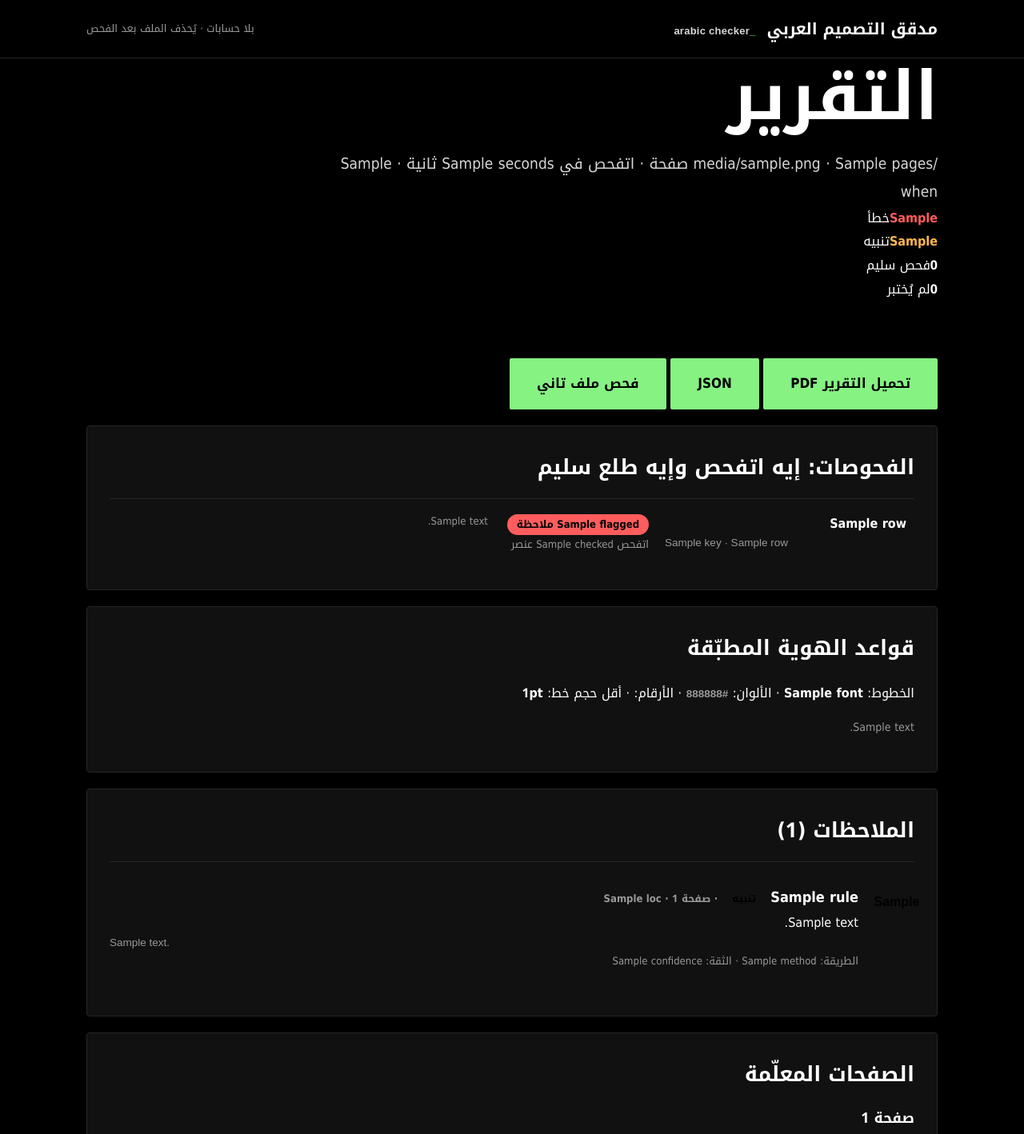
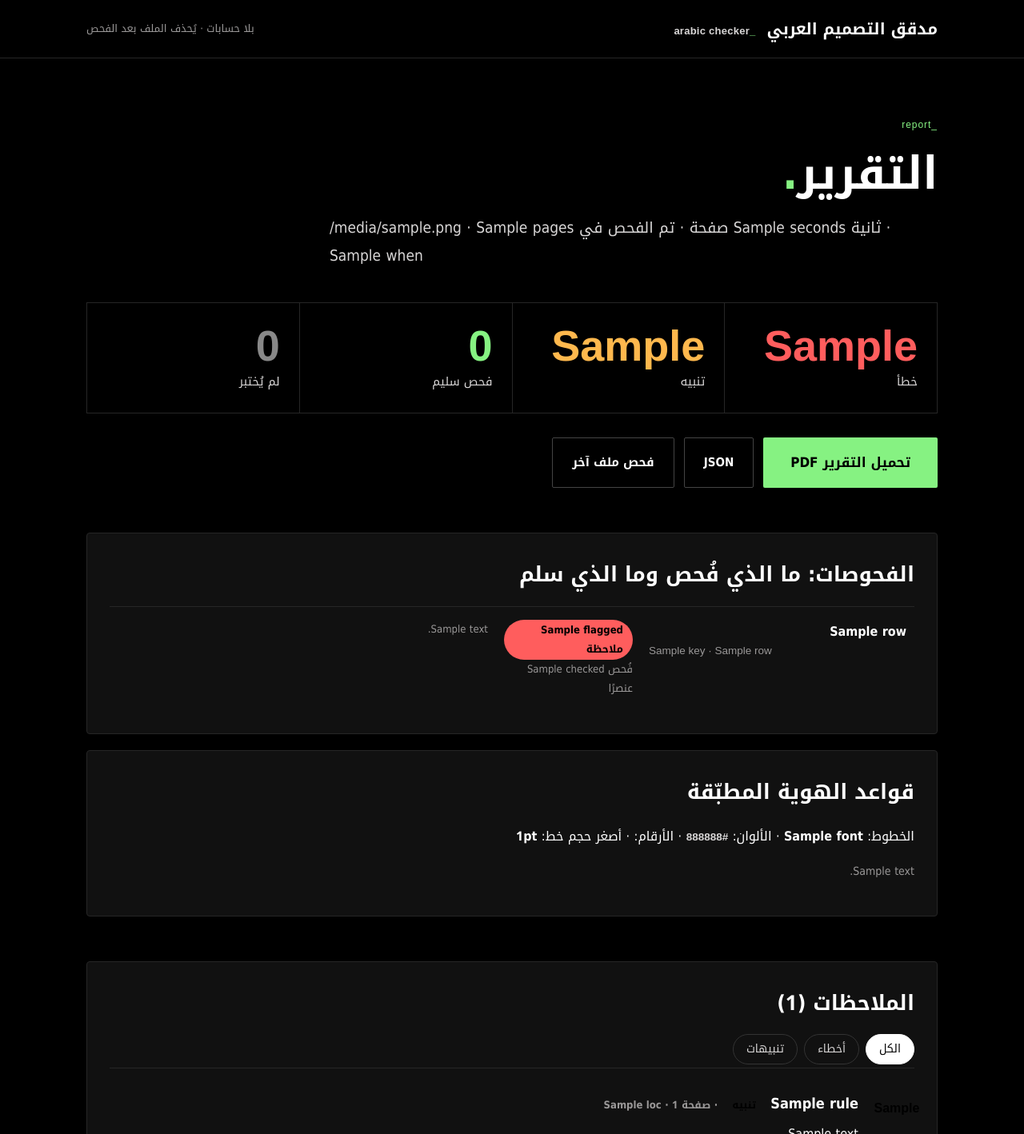
Before and after one commit to amirgfx11-dev/arabic-design-checker, a Flask app: template templates/report.html in a window 1280 px wide. Shown: the top 1418 px of the page at 80% size. Run offline with Flask 3, Linux system fonts and the light colour scheme; the template is opened without the code that fills it: most values are stand-ins (such as "Sample title", 1, 10 or a date in 2020); some web fonts are replaced.

Commit message:
Update report.html

```diff
--- a/templates/report.html
+++ b/templates/report.html
@@ -1,58 +1,81 @@
 {% extends "base.html" %}
 {% block title %}تقرير: {{ r.meta.filename }}{% endblock %}
 {% block body %}
-<h1>التقرير</h1>
-<p class="lead">{{ r.meta.filename }} · {{ r.meta.pages }} صفحة · اتفحص في {{ r.meta.seconds }} ثانية · {{ r.meta.when }}</p>
-<div class="sum">
-<div class="pill"><b style="color:var(--err)">{{ ne }}</b>خطأ</div>
-<div class="pill"><b style="color:var(--warn)">{{ nw }}</b>تنبيه</div>
-<div class="pill"><b>{{ r.rows|selectattr('status','equalto','clean')|list|length }}</b>فحص سليم</div>
-<div class="pill"><b>{{ r.rows|selectattr('status','equalto','not_run')|list|length }}</b>لم يُختبر</div>
+{% set tn = r.meta.get('tone') %}
+<section class="hero" style="padding-bottom:10px">
+<div class="eyebrow">report_</div>
+<h1 style="font-size:clamp(34px,5vw,56px)">التقرير<em>.</em></h1>
+<p class="lead" dir="auto">{{ r.meta.filename }} · {{ r.meta.pages }} صفحة · تم الفحص في {{ r.meta.seconds }} ثانية · {{ r.meta.when }}</p>
+</section>
+<div class="stats">
+<div><b style="color:var(--err)">{{ ne }}</b><span>خطأ</span></div>
+<div><b style="color:var(--warn)">{{ nw }}</b><span>تنبيه</span></div>
+<div><b style="color:var(--green)">{{ r.rows|selectattr('status','equalto','clean')|list|length }}</b><span>فحص سليم</span></div>
+<div><b style="color:#888">{{ r.rows|selectattr('status','equalto','not_run')|list|length }}</b><span>لم يُختبر</span></div>
 </div>
-<p><a class="btn" href="{{ url_for('pdf', jid=r.meta.id) }}">تحميل التقرير PDF</a>
-<a class="btn sec" href="{{ url_for('fjson', jid=r.meta.id) }}">JSON</a>
-<a class="btn sec" href="/">فحص ملف تاني</a></p>
+<div class="actions">
+<a class="btn" href="{{ url_for('pdf', jid=r.meta.id) }}">تحميل التقرير PDF</a>
+<a class="btn ghost" href="{{ url_for('fjson', jid=r.meta.id) }}">JSON</a>
+<a class="btn ghost" href="/">فحص ملف آخر</a>
+</div>
 
-<div class="card"><h2>الفحوصات: إيه اتفحص وإيه طلع سليم</h2>
+{% if tn and tn.dominant != 'unclear' %}
+<div class="card sec"><h2><span class="num2">09</span>نبرة الكتابة</h2>
+<div class="tone"><div><big>{{ {'formal':'رسمية','friendly':'ودّية','mixed':'غير موحدة'}[tn.dominant] }}</big><span class="meta">النبرة السائدة في النص</span></div>
+<div>{% set tot = tn.formal + tn.friendly %}
+<div class="bar"><i class="f" style="width:{{ (100*tn.formal/tot)|round }}%"></i><i class="c" style="width:{{ 100-(100*tn.formal/tot)|round }}%"></i></div>
+<div class="legend"><span><s style="background:var(--grey)"></s>عبارات رسمية: {{ tn.formal }}</span><span><s style="background:var(--green)"></s>عبارات ودّية: {{ tn.friendly }}</span></div>
+<p class="note" style="margin:10px 0 0">يعتمد التحديد على قوائم كلمات (كود ثابت وليس نموذجًا لغويًا)، وهو يرصد الكلمات المدرجة فقط.</p></div></div></div>
+{% elif tn %}<p class="note" style="margin-top:20px">نبرة الكتابة: لم تُرصد في النص عبارات كافية لتحديد نبرة سائدة.</p>{% endif %}
+
+<div class="card sec"><h2>الفحوصات: ما الذي فُحص وما الذي سلم</h2>
 <table>
 {% for row in r.rows %}
-<tr><td style="width:32%"><b>{{ row.name_ar }}</b><div class="en">{{ row.key }} · {{ row.name_en }}</div></td>
-<td style="width:20%"><span class="badge b-{{ row.status }}">{% if row.status=='clean' %}سليم{% elif row.status=='flagged' %}{{ row.flagged }} ملاحظة{% else %}لم يُختبر{% endif %}</span>
-{% if row.checked %}<div class="meta">اتفحص {{ row.checked }} عنصر</div>{% endif %}</td>
-<td class="meta">{{ row.note }}</td></tr>
+<tr><td style="width:34%"><b>{{ row.name_ar }}</b><div class="en">{{ row.key }} · {{ row.name_en }}</div></td>
+<td style="width:18%"><span class="badge b-{{ row.status }}">{% if row.status=='clean' %}سليم{% elif row.status=='flagged' %}{{ row.flagged }} ملاحظة{% else %}لم يُختبر{% endif %}</span>
+{% if row.checked %}<div class="meta">فُحص {{ row.checked }} عنصرًا</div>{% endif %}</td>
+<td class="meta">{{ row.note_ar or row.note }}</td></tr>
 {% endfor %}
 </table>
 </div>
 
 {% if r.meta.brand %}
 <div class="card"><h2>قواعد الهوية المطبّقة</h2>
-<p>الخطوط: <b>{{ r.meta.brand.fonts|join('، ') or '—' }}</b> · الألوان: <b class="en" style="display:inline">{{ r.meta.brand.colors|join(' ') or '—' }}</b> · الأرقام: <b>{{ {'indic':'هندية','west':'غربية','any':'أي نظام'}[r.meta.brand.numerals] }}</b>{% if r.meta.brand.min_size %} · أقل حجم خط: <b>{{ r.meta.brand.min_size }}pt</b>{% endif %}</p>
+<p>الخطوط: <b>{{ r.meta.brand.fonts|join('، ') or '—' }}</b> · الألوان: <b class="en" style="display:inline;color:var(--grey)">{{ r.meta.brand.colors|join(' ') or '—' }}</b> · الأرقام: <b>{{ {'indic':'هندية','west':'غربية','any':'أي نظام'}[r.meta.brand.numerals] }}</b>{% if r.meta.brand.min_size %} · أصغر حجم خط: <b>{{ r.meta.brand.min_size }}pt</b>{% endif %}</p>
 {% if r.meta.brand.source_note %}<p class="note">{{ r.meta.brand.source_note }}</p>{% endif %}</div>
 {% endif %}
 
-<div class="card"><h2>الملاحظات ({{ r['items']|length }})</h2>
-{% if not r['items'] %}<p><span class="badge b-clean">سليم</span> مفيش ملاحظات في الفحوصات اللي اتشغّلت. ده معناه إن التصميم نضيف على القواعد دي بس، مش إنه خالي من أي غلط (شوف الفحوصات اللي «لم يُختبر» فوق).</p>{% endif %}
+<div class="card sec"><h2>الملاحظات ({{ r['items']|length }})</h2>
+{% if r['items'] %}<div class="filters" id="flt"><button class="on" data-f="all">الكل</button><button data-f="error">أخطاء</button><button data-f="warn">تنبيهات</button></div>{% endif %}
+{% if not r['items'] %}<p><span class="badge b-clean">سليم</span> لا توجد ملاحظات في الفحوصات التي أُجريت. هذا يعني أن التصميم سليم وفق هذه القواعد فقط، ولا يعني خلوه من أي خطأ (راجع الفحوصات التي «لم تُختبر» أعلاه).</p>{% endif %}
 {% for it in r['items'] %}
-<div class="finding" id="f{{ it.n }}">
+<div class="finding" id="f{{ it.n }}" data-sev="{{ it.severity }}">
 <div><div class="num n-{{ it.severity }}">{{ it.n }}</div></div>
 <div>
 <h3>{{ rules[it.check][1] }} <span class="badge b-{{ it.severity }}">{{ 'خطأ' if it.severity=='error' else 'تنبيه' }}</span>
 {% if it.page %}<span class="meta"> · صفحة {{ it.page }}</span>{% endif %}{% if it.loc %}<span class="meta"> · {{ it.loc }}</span>{% endif %}</h3>
-<div>{{ it.message_ar }}</div>
+<div style="margin-top:6px">{{ it.message_ar }}</div>
 <div class="en">{{ it.message_en }}</div>
-<div class="meta">الطريقة: {{ it.method }} · الثقة: {{ {'high':'عالية','medium':'متوسطة','low':'منخفضة، راجعها بعينك'}.get(it.confidence, it.confidence) }}</div>
-{% if r.meta.kind == "pptx" and it.crop and not r.meta.pptx_real %}<div class="note">مخطط تقريبي للشريحة: مربعات النصوص بس، مش صورة حقيقية للشريحة (الريندر الحقيقي مش متاح للملف ده). ارفع PDF لو عايز صورة حقيقية.</div>{% endif %}{% if it.crop %}<img class="crop" loading="lazy" src="{{ url_for('img', jid=r.meta.id, name=it.crop) }}" alt="">{% endif %}
+{% if it.fix_ar %}<div class="fix"><b>التصحيح المقترح</b>{{ it.fix_ar }}{% if it.fix_en %}<div class="en">{{ it.fix_en }}</div>{% endif %}</div>{% endif %}
+<div class="tags"><span class="tag2 {{ 'code' if it.method.startswith('code') else '' }}">الطريقة: {{ it.method|method_ar }}</span><span class="tag2">الثقة: {{ {'high':'عالية','medium':'متوسطة','low':'منخفضة، راجعها بعينك'}.get(it.confidence, it.confidence) }}</span></div>
+<div class="en" style="margin-top:6px;font-size:12px">{{ it.method }}</div>
+{% if r.meta.kind == "pptx" and it.crop and not r.meta.pptx_real %}<div class="note">مخطط تقريبي للشريحة يعرض صناديق النصوص فقط، وليس صورة حقيقية لها (تعذّر الرسم الحقيقي لهذا الملف). ارفع PDF للحصول على صورة حقيقية.</div>{% endif %}{% if it.crop %}<img class="crop" loading="lazy" src="{{ url_for('img', jid=r.meta.id, name=it.crop) }}" alt="">{% endif %}
 </div></div>
 {% endfor %}
 </div>
 
 {% if pages %}
-<div class="card"><h2>الصفحات المعلّمة</h2>
+<div class="card sec"><h2>الصفحات المعلَّمة</h2>
 {% for pg, fn in pages|dictsort %}
-<h3 style="margin:14px 0 6px">صفحة {{ pg }}</h3>
+<h3 style="margin:22px 0 8px">صفحة {{ pg }}</h3>
 <img class="pageimg" loading="lazy" src="{{ url_for('img', jid=r.meta.id, name=fn) }}" alt="صفحة {{ pg }} بعلامات الأخطاء">
 {% endfor %}
 </div>
 {% endif %}
-<p class="note">كل نتيجة معلّمة بطريقة الفحص ودرجة الثقة. اللي «ثقة متوسطة» راجعه بعينك. الفحص ده بيكمّل عين المدير الفني، مش بيحل مكانها.</p>
+<p class="note">لكل نتيجة طريقة فحص ودرجة ثقة. راجع بعينك ما كانت ثقته متوسطة أو منخفضة.</p>
+<script>
+const f=document.getElementById('flt'); if(f) f.addEventListener('click',e=>{const b=e.target.closest('button'); if(!b)return;
+ f.querySelectorAll('button').forEach(x=>x.classList.toggle('on',x===b));
+ document.querySelectorAll('.finding').forEach(el=>{el.style.display=(b.dataset.f==='all'||el.dataset.sev===b.dataset.f)?'':'none'})});
+</script>
 {% endblock %}
```
